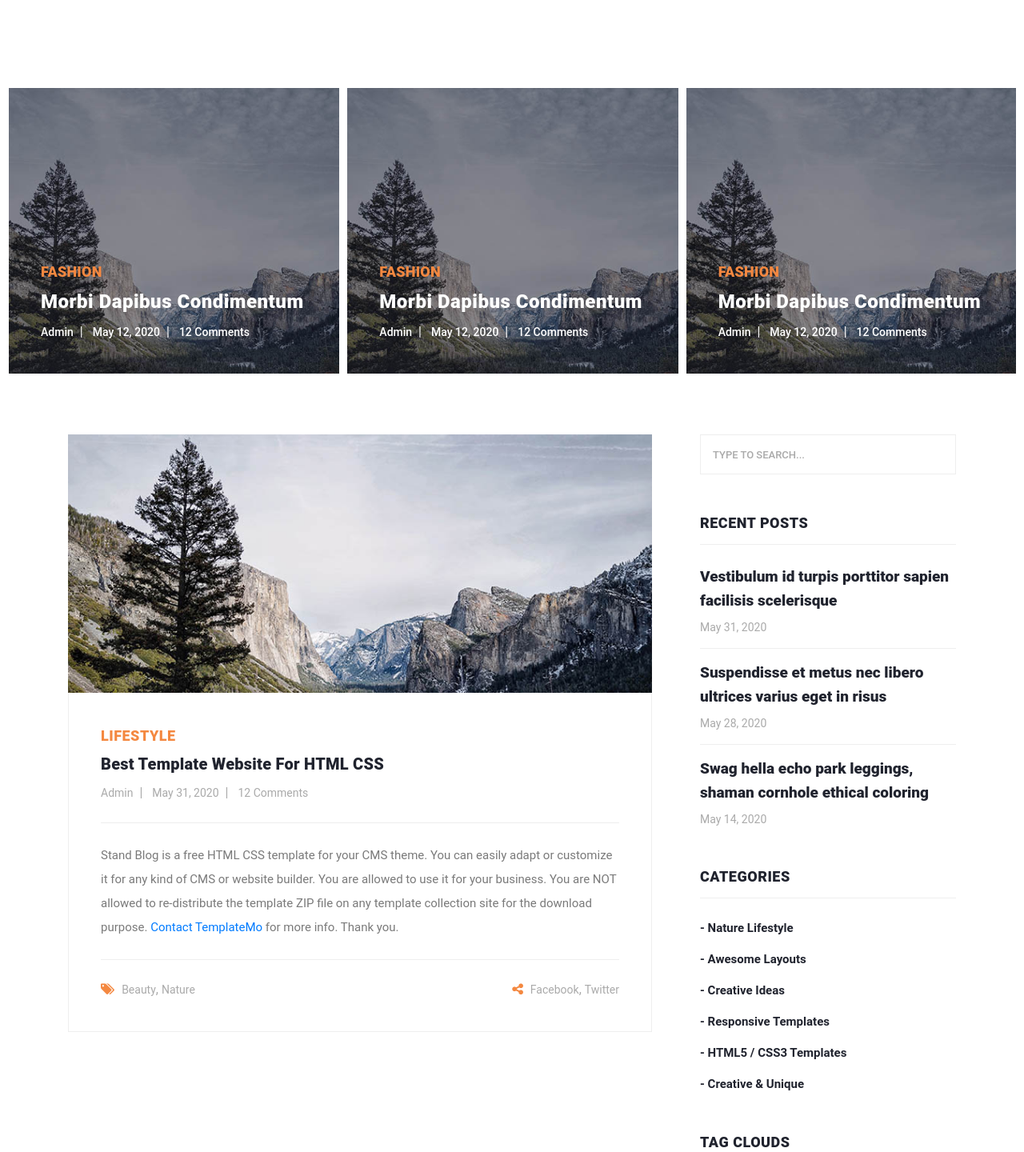
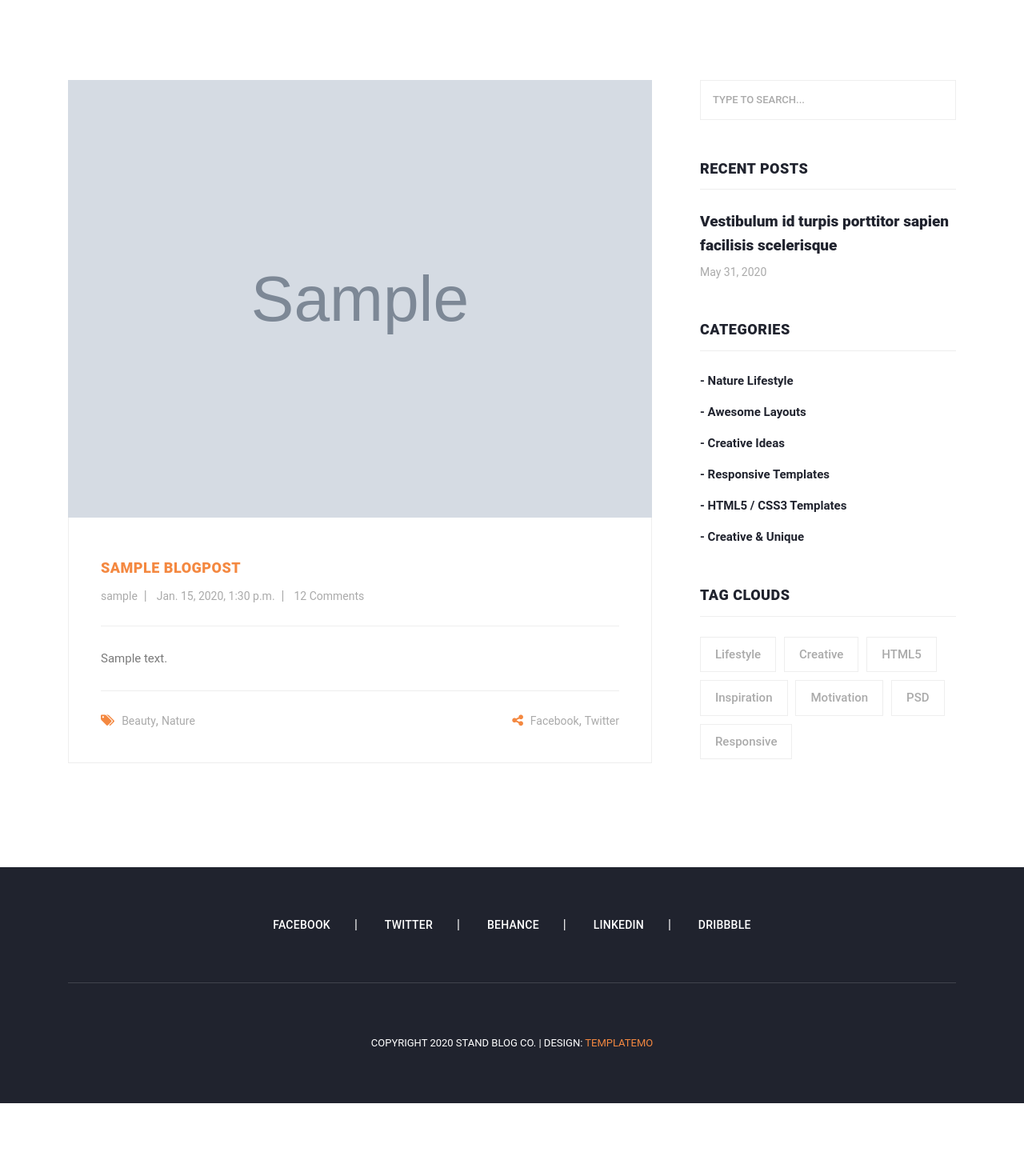
Before and after one commit to MRFAKE2002/My__Project__Blog, a Django app: page / in a window 1280 px wide. Shown: the part 67-1507 px from the top of the page at 80% size. After the commit the page ends 1446 px from the top, so only its background shows below. Run offline with Django 4.2, Linux system fonts and the light colour scheme; tables that the repository leaves empty hold one stand-in row (values such as "Sample post"); grey boxes marked "Sample" are stand-in pictures; some libraries are stand-ins or nearby versions.

Commit message:
Add post info in home page

```diff
--- a/pages/views.py
+++ b/pages/views.py
@@ -1,9 +1,14 @@
 from django.shortcuts import render
 from django.views import generic
 
+from blog.models import BlogPost
 
-class HomeView(generic.TemplateView):
+class HomeView(generic.ListView):
+    model = BlogPost
+
     template_name = 'home.html'
+
+    context_object_name = 'posts'
 
 
 class ContactUsView(generic.TemplateView):
--- a/templates/home.html
+++ b/templates/home.html
@@ -14,32 +14,6 @@
 
 {% block body %}
 
-    <!-- Page Content -->
-    <!-- Banner Starts Here -->
-    <div class="main-banner header-text">
-        <div class="container-fluid">
-            <div class="owl-banner owl-carousel">
-            <div class="item">
-                <img src="assets/images/banner-item-01.jpg" alt="">
-                <div class="item-content">
-                <div class="main-content">
-                    <div class="meta-category">
-                    <span>Fashion</span>
-                    </div>
-                    <a href="post-details.html"><h4>Morbi dapibus condimentum</h4></a>
-                    <ul class="post-info">
-                    <li><a href="#">Admin</a></li>
-                    <li><a href="#">May 12, 2020</a></li>
-                    <li><a href="#">12 Comments</a></li>
-                    </ul>
-                </div>
-                </div>
-            </div>
-            </div>
-        </div>
-    </div>
-    <!-- Banner Ends Here -->
-
 
     <section class="blog-posts">
         <div class="container">
@@ -47,20 +21,22 @@
             <div class="col-lg-8">
               <div class="all-blog-posts">
                 <div class="row">
+                  {% for post in posts %}
                     <div class="col-lg-12">
                       <div class="blog-post">
                         <div class="blog-thumb">
-                        <img src="assets/images/blog-post-01.jpg" alt="">
+                          <img src="{{ post.image.url }}" alt="">
                         </div>
                         <div class="down-content">
-                        <span>Lifestyle</span>
-                        <a href="post-details.html"><h4>Best Template Website for HTML CSS</h4></a>
+                          <a href="{{ post.get_absolute_url }}"><h4><span>{{ post.title }}</span></h4></a>
                           <ul class="post-info">
-                          <li><a href="#">Admin</a></li>
-                          <li><a href="#">May 31, 2020</a></li>
+                            <li><a href="#">{{ post.author }}</a></li>
+                            <li><a href="#">{{ post.published }}</a></li>
                             <li><a href="#">12 Comments</a></li>
                           </ul>
-                        <p>Stand Blog is a free HTML CSS template for your CMS theme. You can easily adapt or customize it for any kind of CMS or website builder. You are allowed to use it for your business. You are NOT allowed to re-distribute the template ZIP file on any template collection site for the download purpose. <a rel="nofollow" href="https://templatemo.com/contact" target="_parent">Contact TemplateMo</a> for more info. Thank you.</p>
+                          <p>
+                            {{ post.content }}
+                          </p>
                           <div class="post-options">
                             <div class="row">
                               <div class="col-6">
@@ -82,6 +58,7 @@
                         </div>
                       </div>
                     </div>
+                  {% endfor %}
                 </div>
               </div>
             </div>
@@ -105,14 +82,6 @@
                           <li><a href="post-details.html">
                             <h5>Vestibulum id turpis porttitor sapien facilisis scelerisque</h5>
                             <span>May 31, 2020</span>
-                          </a></li>
-                          <li><a href="post-details.html">
-                            <h5>Suspendisse et metus nec libero ultrices varius eget in risus</h5>
-                            <span>May 28, 2020</span>
-                          </a></li>
-                          <li><a href="post-details.html">
-                            <h5>Swag hella echo park leggings, shaman cornhole ethical coloring</h5>
-                            <span>May 14, 2020</span>
                           </a></li>
                         </ul>
                       </div>
```
Lines whose indentation alone changed are shown as unchanged.
